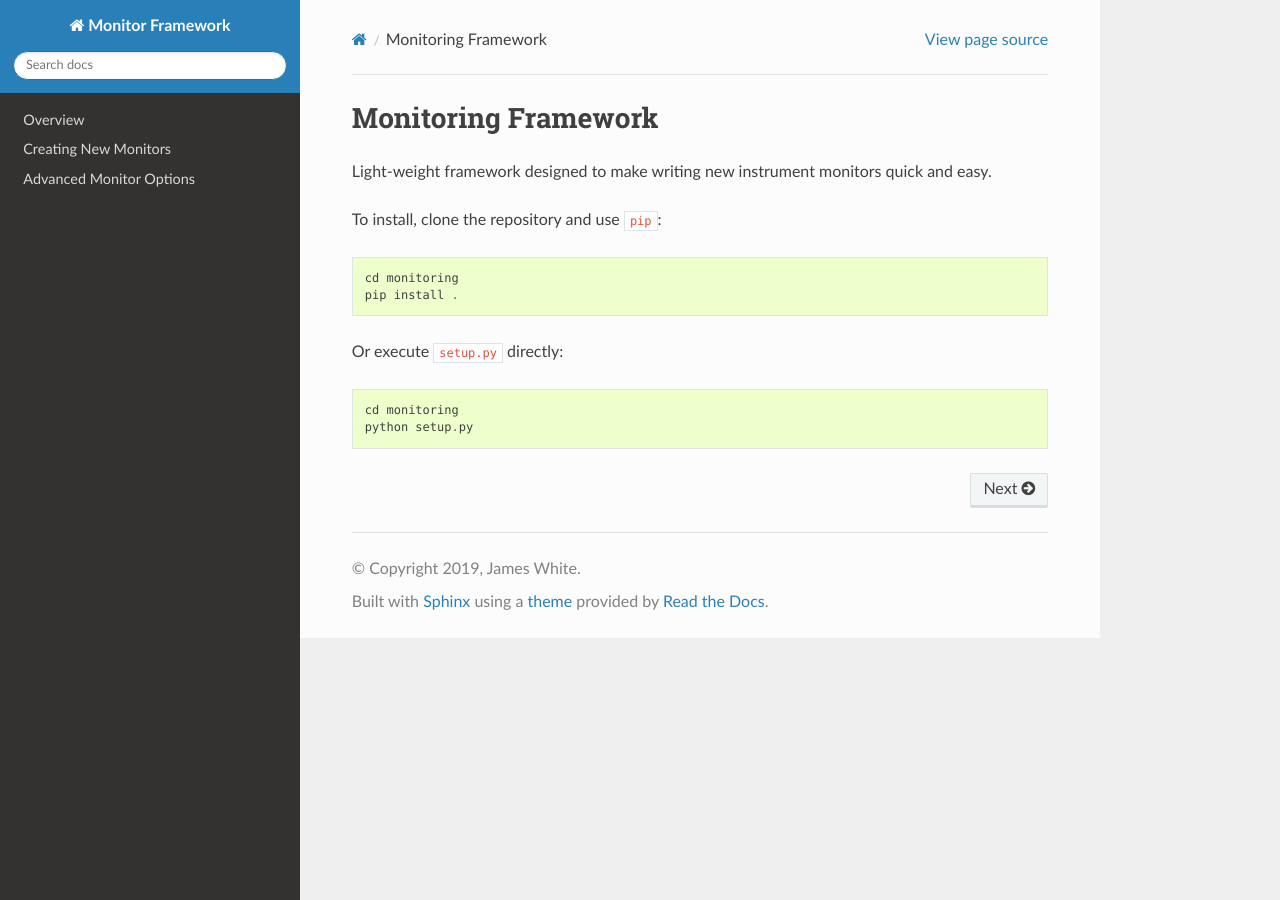
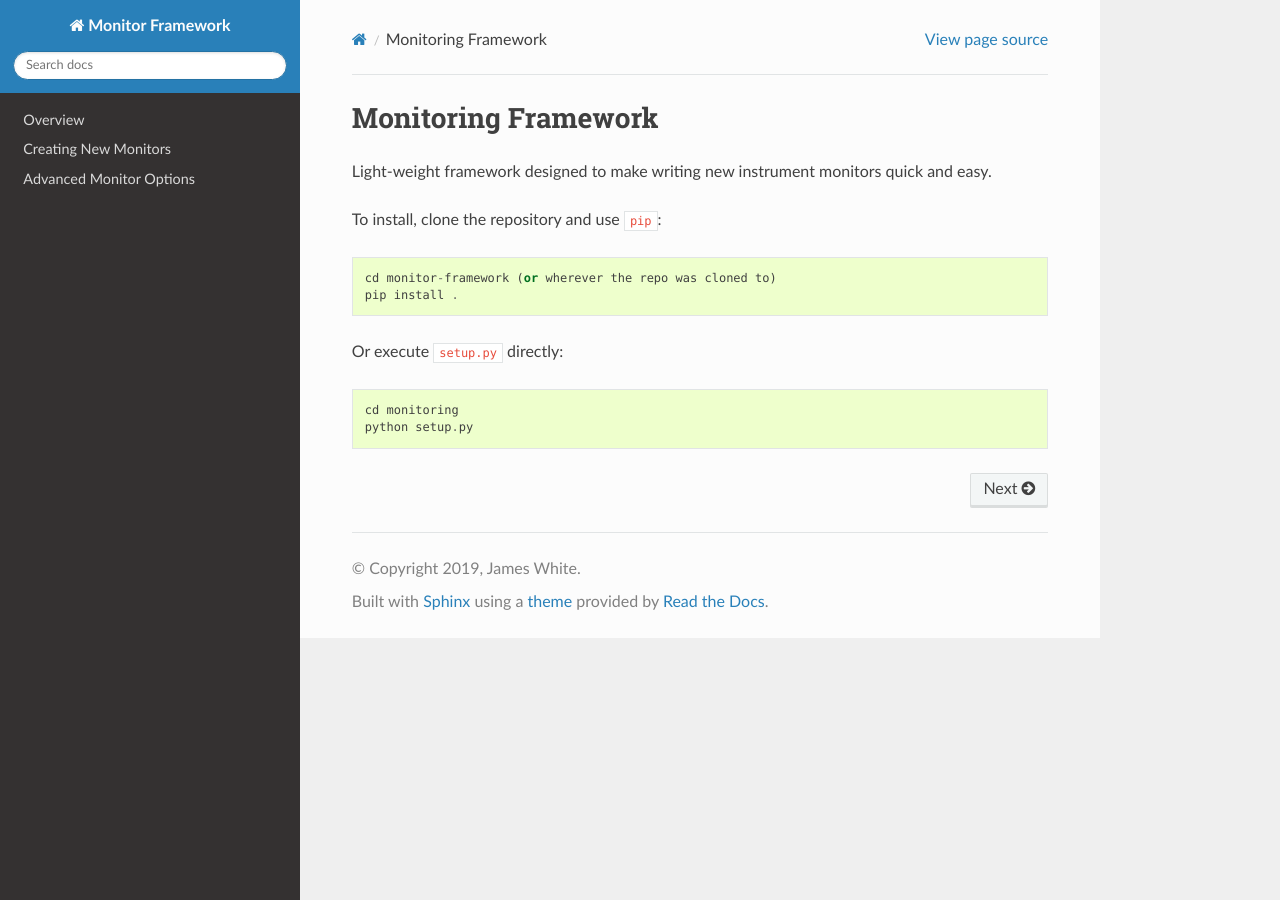
Before and after one commit to spacetelescope/monitor-framework, a Sphinx documentation site: the page built from docs/source/index.rst, in a window 1280 px wide. Built offline with Sphinx 7.4.7 and the Read the Docs theme 2.0.0, drawn with Linux system fonts in a browser that asks for light colours.

Commit message:
update repo name

```diff
--- a/docs/source/index.rst
+++ b/docs/source/index.rst
@@ -10,7 +10,7 @@ Light-weight framework designed to make writing new instrument monitors quick an
 
 To install, clone the repository and use ``pip``::
 
-   cd monitoring
+   cd monitor-framework (or wherever the repo was cloned to)
    pip install .
 
 Or execute ``setup.py`` directly::
```
